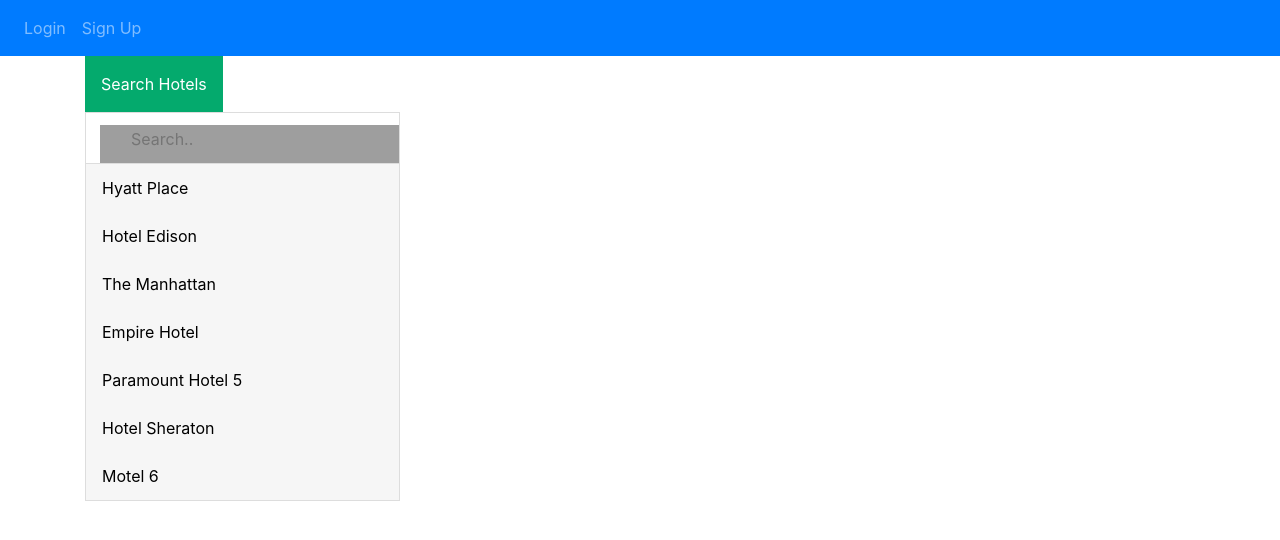
After one commit to srisama/NLP-Final-Project, a Flask app: page /findhotels in a window 1280 px wide, after a click on "Search Hotels". The commit adds this page. Shown: the top 540 px of the page. Run offline with Flask 2, Linux system fonts and the light colour scheme; some libraries are stand-ins or nearby versions; grey boxes are pictures that could not be loaded.

Commit message:
Design update
Design update

```diff
--- a/website/templates/base.html
+++ b/website/templates/base.html
@@ -31,11 +31,11 @@
         <div class="navbar-nav">
           {% if user.is_authenticated %}
           <a class="nav-item nav-link" id="home" href="/">Home</a>
-          <a class="nav-item nav-link" id="home" href="/">About</a>
-          <a class="nav-item nav-link" id="home" href="/">Project Description</a>
-          <a class="nav-item nav-link" id="home" href="/">Find Hotels</a>
-          <a class="nav-item nav-link" id="home" href="/">Exploratory Data Analysis</a>
-          <a class="nav-item nav-link" id="home" href="/">Visualization Graphs</a>
+          <a class="nav-item nav-link" id="about" href="/about">About</a>
+          <a class="nav-item nav-link" id="projectdescription" href="/projectdescription">Project Description</a>
+          <a class="nav-item nav-link" id="findhotels" href="/findhotels">Find Hotels</a>
+          <a class="nav-item nav-link" id="eda" href="/">Exploratory Data Analysis</a>
+          <a class="nav-item nav-link" id="visual" href="/">Visualization Graphs</a>
 
           <a class="nav-item nav-link" id="logout" href="/logout" style="align-content:center">Logout</a>
 
@@ -86,5 +86,31 @@
       type="text/javascript"
       src="{{ url_for('static', filename='index.js') }}"
     ></script>
+
+    <script>
+      /* When the user clicks on the button,
+      toggle between hiding and showing the dropdown content */
+      function myFunction() {
+        document.getElementById("myDropdown").classList.toggle("show");
+      }
+
+      function filterFunction() {
+        var input, filter, ul, li, a, i;
+        input = document.getElementById("myInput");
+        filter = input.value.toUpperCase();
+        div = document.getElementById("myDropdown");
+        a = div.getElementsByTagName("a");
+        for (i = 0; i < a.length; i++) {
+          txtValue = a[i].textContent || a[i].innerText;
+          if (txtValue.toUpperCase().indexOf(filter) > -1) {
+            a[i].style.display = "";
+          } else {
+            a[i].style.display = "none";
+          }
+        }
+      }
+      </script>
+
+
   </body>
 </html>
--- /dev/null
+++ b/website/templates/findhotels.html
@@ -0,0 +1,71 @@
+{% extends "base.html" %} {% block title %}Home{% endblock %}
+{% block content %}
+<style>
+  .dropbtn {
+    background-color: #04AA6D;
+    color: white;
+    padding: 16px;
+    font-size: 16px;
+    border: none;
+    cursor: pointer;
+  }
+
+  .dropbtn:hover, .dropbtn:focus {
+    background-color: #3e8e41;
+  }
+
+  #myInput {
+    box-sizing: border-box;
+    background-image: url('searchicon.png');
+    background-position: 14px 12px;
+    background-repeat: no-repeat;
+    font-size: 16px;
+    padding: 14px 20px 12px 45px;
+    border: none;
+    border-bottom: 1px solid #ddd;
+  }
+
+  #myInput:focus {outline: 3px solid #ddd;}
+
+  .dropdown {
+    position: relative;
+    display: inline-block;
+  }
+
+  .dropdown-content {
+    display: none;
+    position: absolute;
+    background-color: #f6f6f6;
+    min-width: 230px;
+    overflow: auto;
+    border: 1px solid #ddd;
+    z-index: 1;
+  }
+
+  .dropdown-content a {
+    color: black;
+    padding: 12px 16px;
+    text-decoration: none;
+    display: block;
+  }
+
+  .dropdown a:hover {background-color: #ddd;}
+
+  .show {display: block;}
+  </style>
+<div class="dropdown">
+  <button onclick="myFunction()" class="dropbtn">Search Hotels</button>
+    <div id="myDropdown" class="dropdown-content">
+      <input type="text" placeholder="Search.." id="myInput" onkeyup="filterFunction()">
+      <a href="#hotel1">Hyatt Place</a>
+      <a href="#hotel2">Hotel Edison</a>
+      <a href="#hotel3">The Manhattan</a>
+      <a href="#hotel4">Empire Hotel</a>
+      <a href="#hotel5">Paramount Hotel 5</a>
+      <a href="#hotel6">Hotel Sheraton</a>
+      <a href="#hotel7">Motel 6</a>
+    </div>
+  </div>
+
+
+{% endblock %}
--- a/website/views.py
+++ b/website/views.py
@@ -35,3 +35,15 @@ def delete_note():
             db.session.commit()
 
     return jsonify({})
+
+@views.route('/about')
+def about():
+    return render_template("about.html", user=current_user)
+
+@views.route('/projectdescription')
+def projectdescription():
+    return render_template("projectdescription.html", user=current_user)
+
+@views.route('/findhotels')
+def findhotels():
+    return render_template("findhotels.html", user=current_user)
```
Also changed, not shown: website/templates/About.html (+33 -0 lines), website/templates/ProjectDescription.html (+77 -0 lines), website/templates/home.html (+3 -4 lines).
